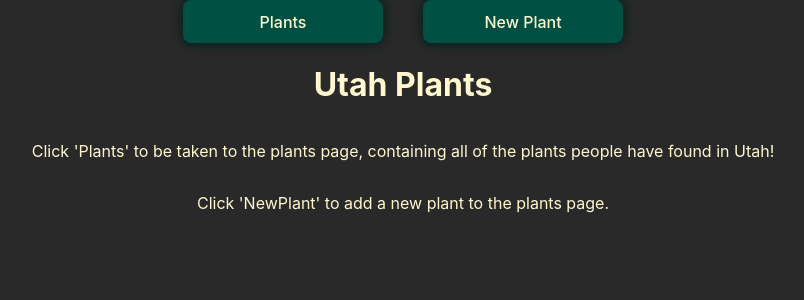
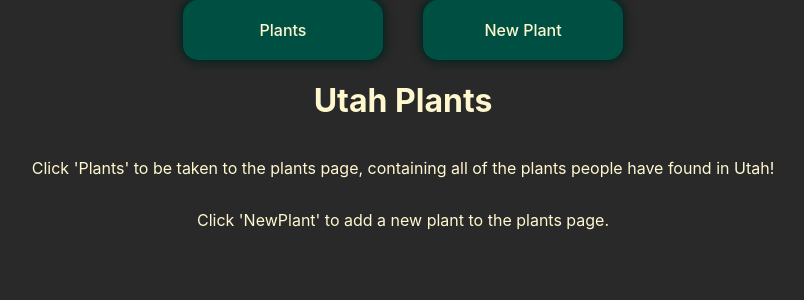
Before and after one commit to Varuna3/NoDB, a React (Vite) app: page / in a window 1280 px wide. Shown: the top 300 px of the page, without its empty margins (237-1041 px from the left). Built offline with nearby package versions, Linux system fonts and the light colour scheme.

Commit message:
fix glowing buttons

```diff
--- a/src/index.css
+++ b/src/index.css
@@ -34,8 +34,9 @@ body {
 
 .route-buttons {
   width: 200px;
+  height: 60px;
   color: rgb(255, 248, 207);
-  border-radius: 8px;
+  border-radius: 15px;
   border: 2px solid transparent;
   padding: 0.6em 1.2em;
   font-size: 1em;
@@ -44,12 +45,9 @@ body {
   background-color: #004f43;
   cursor: pointer;
   box-shadow: 0px 0px 10px 2px #00211c;
-  /* transition: border-color 0.25s; */
-  transition: box-shadow 0.25s;
-  transition: background-color 0.25s;
+  transition: box-shadow 0.25s, background-color 0.25s;
 }
 .route-buttons:hover {
-  /* border-color: #68ffb9; */
   background-color: #006d5d;
   box-shadow: 0px 0px 10px 2px #00473d;
 }
```
